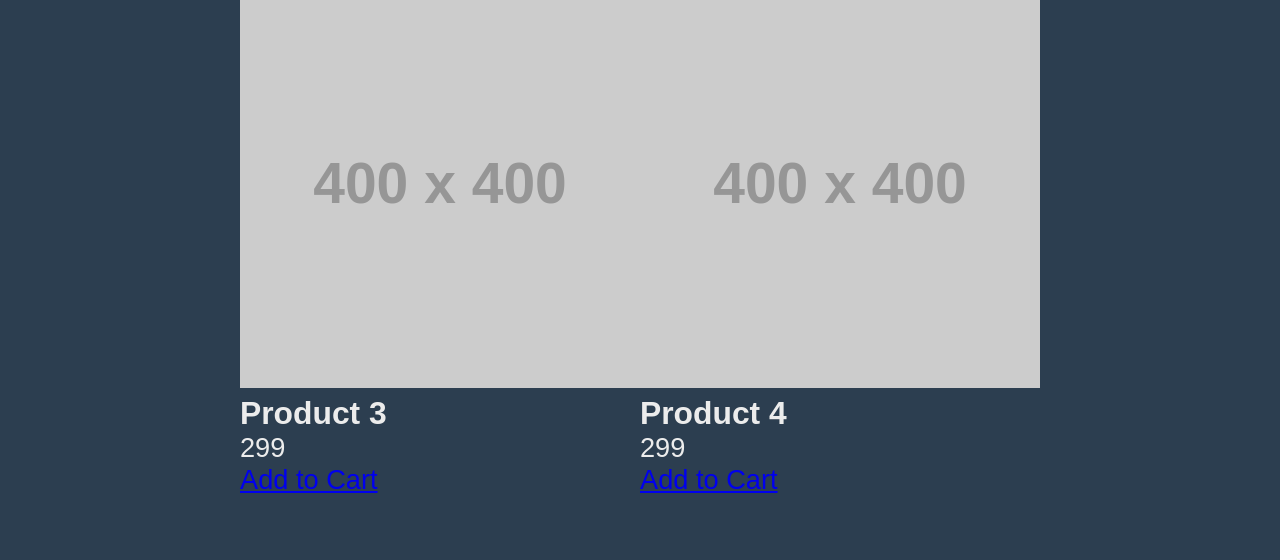
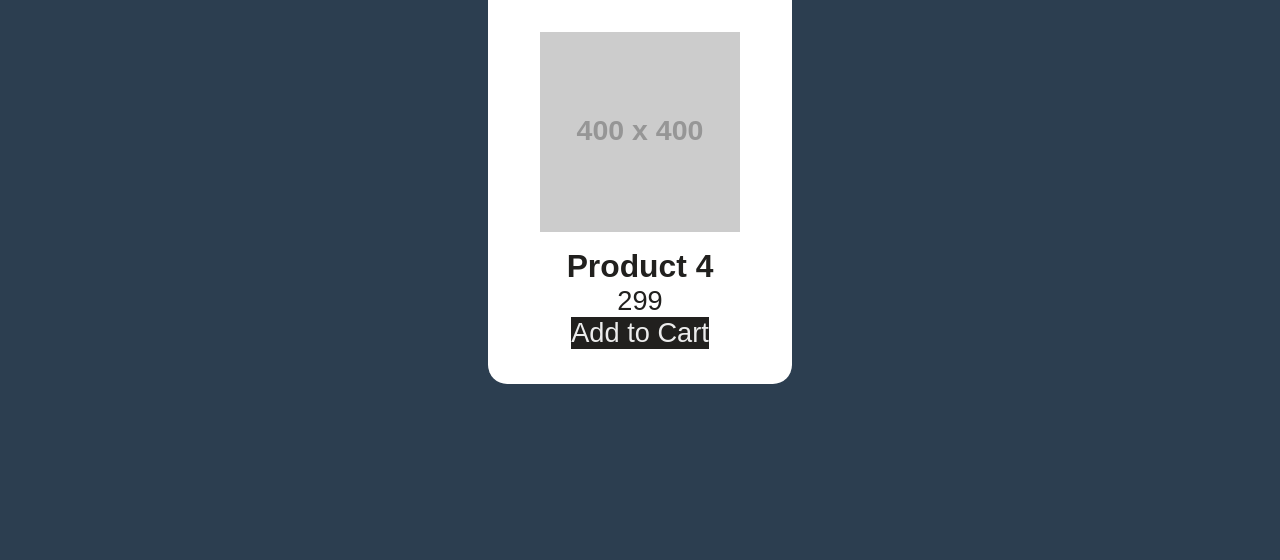
Before and after one commit to mehrazmorshed/product-page-1, a plain HTML site: page index.html in a window 1280 px wide. Shown: the part 738-1298 px from the top of the page. After the commit the page ends 1218 px from the top, so only its background shows below. Drawn offline with Linux system fonts and the light colour scheme; placeholder pictures from the web are drawn by us.

Commit message:
Update style.css
added new styles

```diff
--- a/style.css
+++ b/style.css
@@ -26,3 +26,40 @@
 	justify-content: center;
 	flex-wrap: wrap;
 }
+
+.product {
+	overflow: hidden;
+	background: #ffffff;
+	color: #21201e;
+	text-align: center;
+	width: 240px;
+	height: 340px;
+	padding: 2rem;
+	display: flex;
+	flex-direction: column;
+	align-items: center;
+	justify-content: center;
+	border-radius: 1.2rem;
+	margin: 2rem;
+}
+
+.product:hover img{
+	scale: 1.1;
+}
+
+.product:hover {
+	box-shadow: 5px 15px 25px #eeeeee;
+}
+
+.product img {
+	height: 200px;
+	margin: 1rem;
+	transition: all 0.3s;
+}
+
+.product a:link, .product a:visited {
+	color: #ececec;
+	display: inline-block;
+	text-decoration: none;
+	background-color: #21201e;
+}
```
